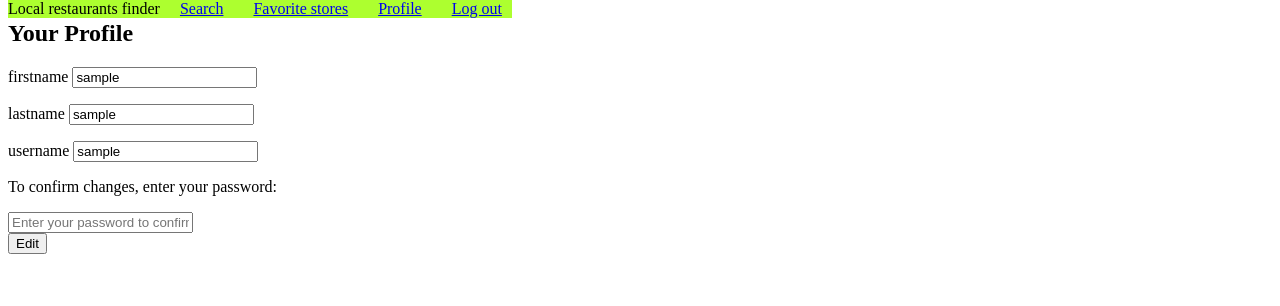
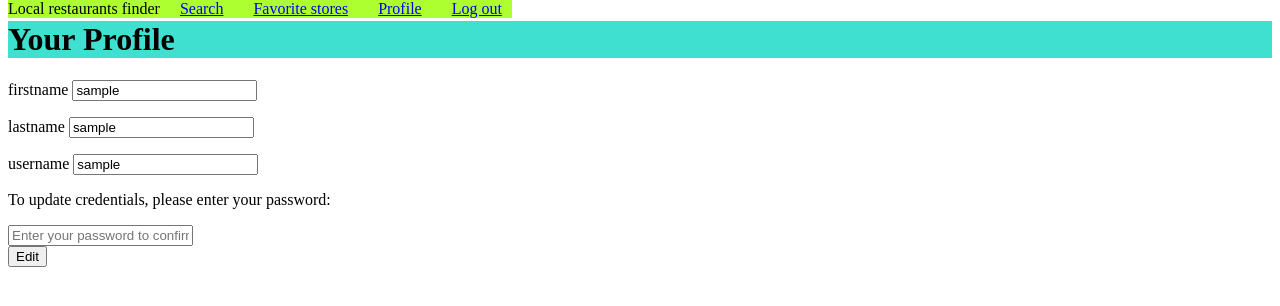
Before and after one commit to nniroula/Food_Service_Finder, a Flask app: page /users/profile in a window 1280 px wide. Shown: the top 306 px of the page. Run offline with Flask 2, Linux system fonts and the light colour scheme; the visitor is signed in with stand-in values (Sample User, id 1); data comes from the database, SQL or seed files in the repository.

Commit message:
refactor the code

```diff
--- a/templates/users/profile_page.html
+++ b/templates/users/profile_page.html
@@ -3,30 +3,11 @@
 {% block title %} Profile Page {% endblock %}
 
 {% block content %}
-    <h2> Your Profile</h2>
-<!--
-    {{ user.firstname }}
-    {{ user.lastname }}
-    {{ user.username }}
-    {{user.password }} -->
-
-
-
+    <h1> Your Profile</h1>
 
     {% for msg in get_flashed_messages() %}
         <p>{{msg}}</p>
     {% endfor %}
-
-    <!-- <form method="POST">
-        {{ form.hidden_tag() }}
-        {% for field in form if field.widget.input_type != 'hidden' %}
-            <p>
-                {{ field.label }}
-                {{ field }}
-            </p>
-        {% endfor %}
-        <button>Edit profile </button>
-    </form> -->
 
     <form method="POST" id="user_form">
         {{ form.hidden_tag() }}
@@ -38,12 +19,12 @@
             </p>
         {% endfor %}
 
-        <p>To confirm changes, enter your password:</p>
+        <p>To update credentials, please enter your password:</p>
             {{ form.password(placeholder="Enter your password to confirm") }}
 
         <div>
           <button>Edit</button>
         </div>
-      </form>
+    </form>
 
 {% endblock %}
```
Also changed, not shown: app.py (+0 -53 lines).
